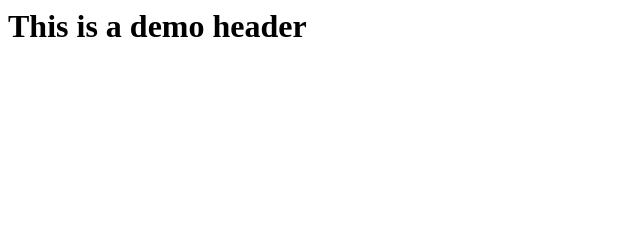
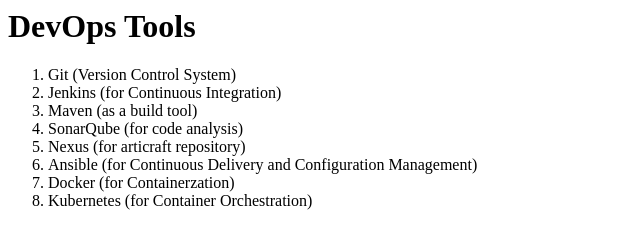
Before and after one commit to venkatkiran35/training, a plain HTML site: page index.html in a window 1280 px wide. Shown: the whole page, without its empty margins (0-640 px from the left). Drawn offline with Linux system fonts and the light colour scheme.

Commit message:
added sample.html | modified bio.txt | demo.txt | task.txt | index.html

```diff
--- a/index.html
+++ b/index.html
@@ -1 +1,18 @@
-<h1>This is a demo header</h1>
+<html>
+<head>
+<title> Index </title>
+</head>
+<body>
+	<h1> DevOps Tools </h1>
+	<ol>
+		<li> Git (Version Control System) </li>
+		<li> Jenkins (for Continuous Integration) </li>
+		<li> Maven (as a build tool) </li>
+		<li> SonarQube (for code analysis) </li>
+		<li> Nexus (for articraft repository) </li>
+		<li> Ansible (for Continuous Delivery and Configuration Management) </li>
+		<li> Docker (for Containerzation) </li>
+		<li> Kubernetes (for Container Orchestration) </li>
+	 </ol>
+</body>
+</html>
```
Also changed, not shown: sample.html (added, +9 -0 lines), bio.txt, demo.txt, task.txt.
